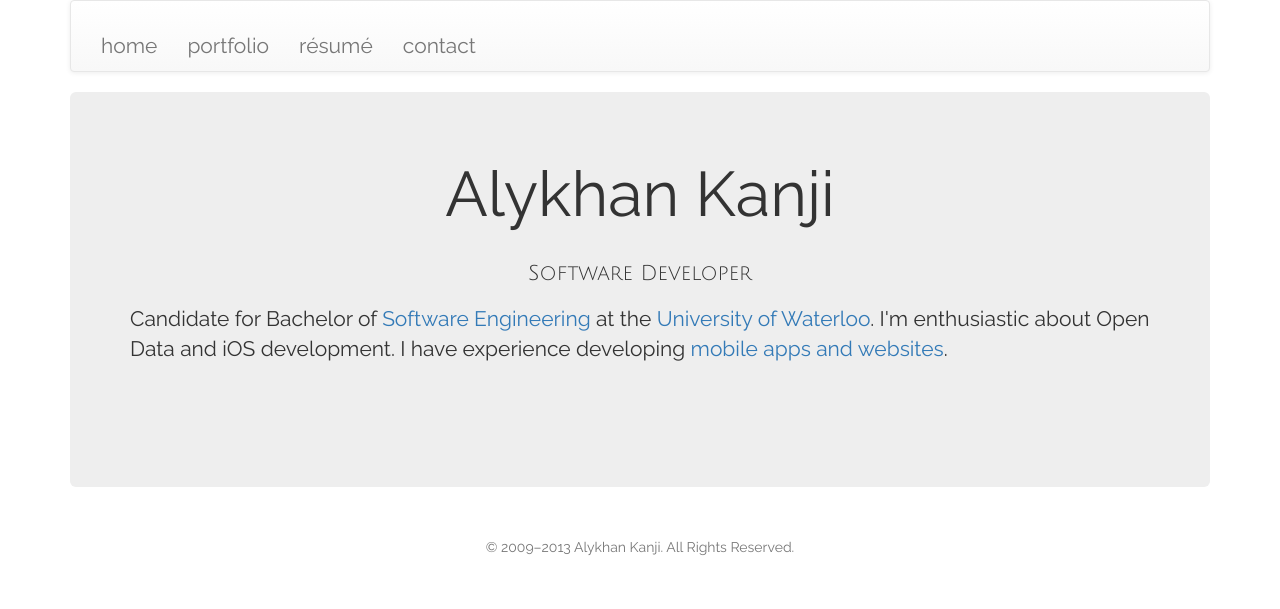
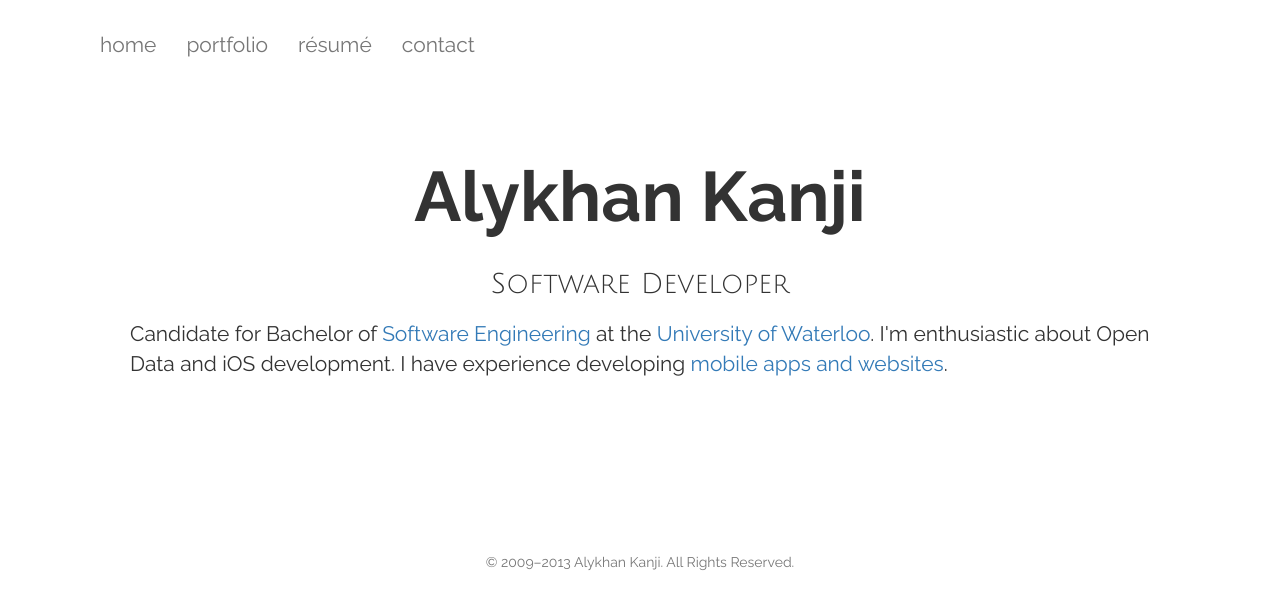
Before and after one commit to alykhank/alykhank.github.io, a Jekyll site: the page built from index.html, in a window 1280 px wide. Shown: the top 609 px of the page. Built offline with Jekyll 4.4.1, drawn with Linux system fonts in a browser that asks for light colours; nearby versions of some CDN libraries; some web fonts are replaced; comment, search, counter and statistics services are not loaded.

Commit message:
Update CSS for Bootstrap 3

```diff
--- a/css/style.css
+++ b/css/style.css
@@ -2,14 +2,13 @@ body {
 	font-family: 'Raleway', 'Helvetica Neue', Helvetica, Arial, sans-serif;
 }
 
-.brand, .subtitle {
+.navbar-brand, .subtitle {
 	font-family: 'Julius Sans One', 'Helvetica Neue', Helvetica, Arial, sans-serif;
 }
 
-.navbar-inner {
-	box-shadow: none !important;
-	background-color: #fff;
-	background-image: none;
+.navbar {
+	box-shadow: none;
+	background: none;
 	border: none;
 }
 
@@ -23,15 +22,17 @@ body {
 	top: -1px;
 }
 
-.hero-unit {
-	background-color: #fff;
+.jumbotron {
+	background-color: white;
 }
 
-.hero-unit h1 {
+.jumbotron h1 {
+	font-family: 'Raleway', 'Helvetica Neue', Helvetica, Arial, sans-serif;
+	font-weight: bolder;
 	font-size: 5em;
 }
 
-.hero-unit .lead {
+.jumbotron .lead {
 	font-size: 2em;
 }
 
@@ -39,17 +40,7 @@ body {
 	color: #777;
 	text-decoration: none;
 	font-size: 2em;
-	margin: auto;
 	position: relative;
-}
-
-.social-phone {
-	width: 19em;
-	margin: auto;
-}
-.social-phone a {
-	margin: 4%;
-	border: thin 1px #000;
 }
 
 .social:hover {
@@ -85,7 +76,3 @@ body {
 	width: 100%;
 	height: 580px;
 }
-
-i {
-	color: #000;
-}
```
